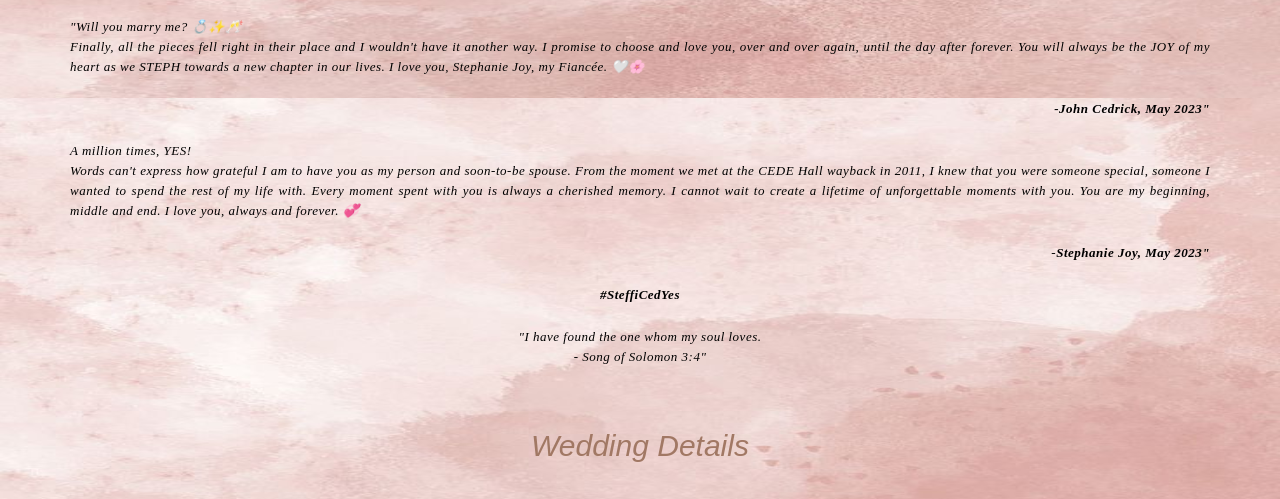
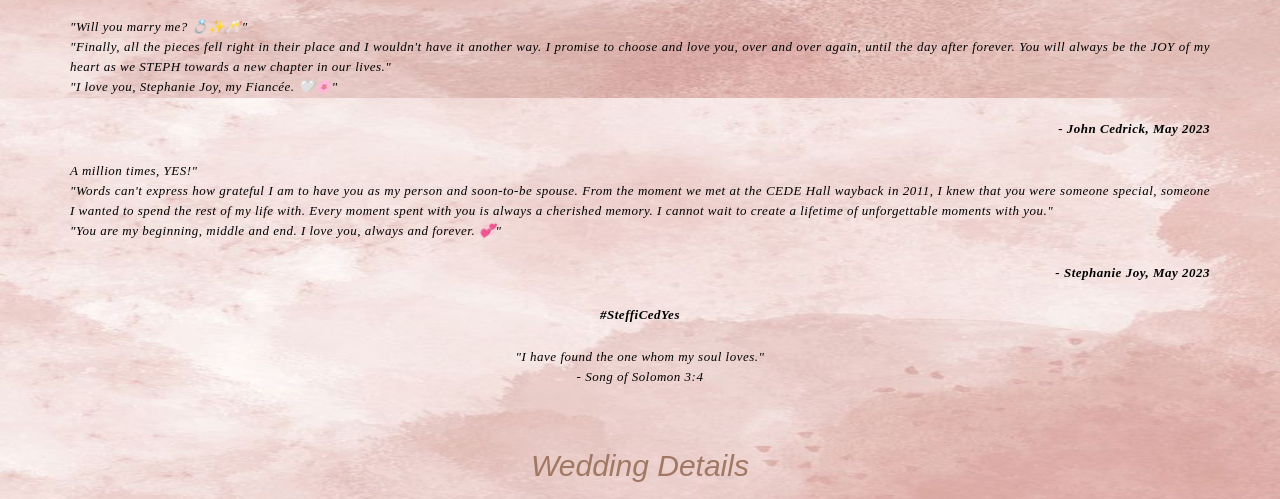
Before and after one commit to rchlldmngz/CedieSteph, a website: page index.html in a window 1280 px wide. Shown: the part 3102-3601 px from the top of the page. Drawn offline with nearby package versions, Linux system fonts and the light colour scheme; some packages are replaced by stand-ins of ours; a web font is replaced by a local one.

Commit message:
revision 3

```diff
--- a/index.html
+++ b/index.html
@@ -194,7 +194,7 @@
                     <div class="wp4">
                         <p>We are so grateful to each and every single person who showed their endless love and support,
                             as well as for the lessons we've learned and the growth we've experienced together. We are
-                            excited to see you on our wedding day, as we say #SteffiCedIDo on July 26, 2024!
+                            excited to see you on our wedding day, as we say <b>#SteffiCedIDo</b> on July 26, 2024!
                         </p>
                     </div>
                     <div class="wp3">
@@ -404,24 +404,30 @@
                     <div class="col-md-12 text-center">
                         <div class="wp3">
                             <br>
-                            <p align="justify">"Will you marry me? 💍✨🥂<br>
-                                Finally, all the pieces fell right in their place and I wouldn't have it another way. I promise to choose and love you, over and over again, until the day after forever. You will always be the JOY of my heart as we STEPH towards a new chapter in our lives.
-                                I love you, Stephanie Joy, my Fiancée. 🤍🌸
+                            <p align="justify">"Will you marry me? 💍✨🥂"<br>
+                                "Finally, all the pieces fell right in their place and I wouldn't have it another way.
+                                I promise to choose and love you, over and over again, until the day after forever.
+                                You will always be the JOY of my heart as we STEPH towards a new chapter in our lives."<br>
+                                "I love you, Stephanie Joy, my Fiancée. 🤍🌸"
                             </p>
-                            <p align="right"><b>-John Cedrick, May 2023"</b></p>
+                            <p align="right"><b>- John Cedrick, May 2023</b></p>
                         </div>
                         <div class="wp4">
-                            <p align="justify">A million times, YES!<br>
-                                Words can't express how grateful I am to have you as my person and soon-to-be spouse. From the moment we met at the CEDE Hall wayback in 2011, I knew that you were someone special, someone I wanted to spend the rest of my life with. Every moment spent with you is always a cherished memory. I cannot wait to create a lifetime of unforgettable moments with you. You are my beginning, middle and end. I love you, always and forever. 💞
+                            <p align="justify">A million times, YES!"<br>
+                                "Words can't express how grateful I am to have you as my person and soon-to-be spouse.
+                                 From the moment we met at the CEDE Hall wayback in 2011, I knew that you were someone special, someone I wanted to spend the rest of my life with.
+                                 Every moment spent with you is always a cherished memory.
+                                 I cannot wait to create a lifetime of unforgettable moments with you."<br>
+                                 "You are my beginning, middle and end. I love you, always and forever. 💞"
                                 </p>
-                            <p align="right">-<b>Stephanie Joy, May 2023"</b></p>
+                            <p align="right"><b>- Stephanie Joy, May 2023</b></p>
                         </div>
                         <div class="wp3">
                             <p><b>#SteffiCedYes</b></p>
                         </div>
                         <div class="wp4">
-                            <p>"I have found the one whom my soul loves.<br>
-                                - Song of Solomon 3:4"
+                            <p>"I have found the one whom my soul loves."<br>
+                                - Song of Solomon 3:4
                             </p>
                         </div>
                     </div>
@@ -482,19 +488,19 @@
                         <p>Col. Gorgonio S. Perez<br>
                                     Col. Ricardo V. Capalad<br>
                                     Hon. Enrico A. Roque<br>
-                                    Mr. Jesulito R. Cunanan<br>
+                                    Engr. Ramil P. Ramos<br>
                                     Engr. Maximo L. Carvajal<br>
                                     Engr. Reynaldo P. Faustino<br>
                                     Engr. Teodoro D. Viyar, Jr.<br>
                                     Engr. Alberto C. De Guzman<br>
+                                    Engr. Dominic F. Lacson<br>
+                                    Engr. Estephen J. Pajarillo<br>
+                                    Mr. Jesulito R. Cunanan<br>
+                                    Engr. Saturnino R. Orate, Jr.<br>
                                     Engr. Jayson R. Margallo<br>
-                                    Engr. Estephen J. Pajarillo<br>
-                                    Engr. Saturnino R. Orate, Jr.<br>
-                                    Engr. Dominic F. Lacson<br>
-                                    Engr. Ramil P. Ramos<br>
                                     Mr. Reynaldo T. Chan<br>
+                                    Mr. Rayjohn R. Garcia
                                     Dr. Ace C. Lagman<br>
-                                    Mr. Rayjohn R. Garcia
                         </p>
                     </div>
                      <div class="text-left">
@@ -506,14 +512,14 @@
                                     Engr. Juliana D. Vergara<br>
                                     Engr. Liwayway M. De Jesus<br>
                                     Engr. Cielito C. De Guzman<br>
+                                    Engr. Mariel S. De Leon<br>
+                                    Engr. Ma. Joanna A. Pajarillo<br>
                                     Engr. Lucila D. Abergas<br>
-                                    Engr. Ma. Joanna A. Pajarillo<br>
                                     Engr. Mel Clarisse A. Sto. Domingo<br>
-                                    Engr. Mariel S. De Leon<br>
                                     Ms. Marites C. Faustino<br>
                                     Mrs. Concepcion D. Chan<br>
+                                    Mrs. Nerissa A. Puno
                                     Ms. Yehlen C. Lagman<br>
-                                    Mrs. Nerissa A. Puno
                         </p>
                     </div>
                     <div></div>
```
